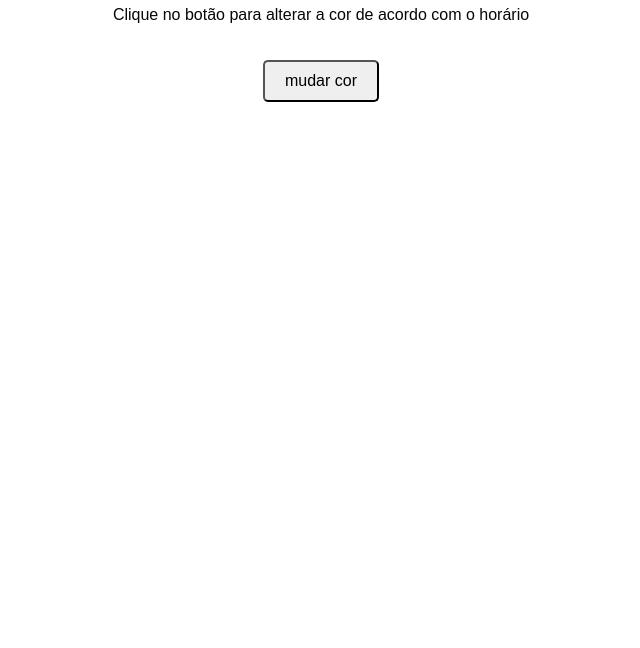
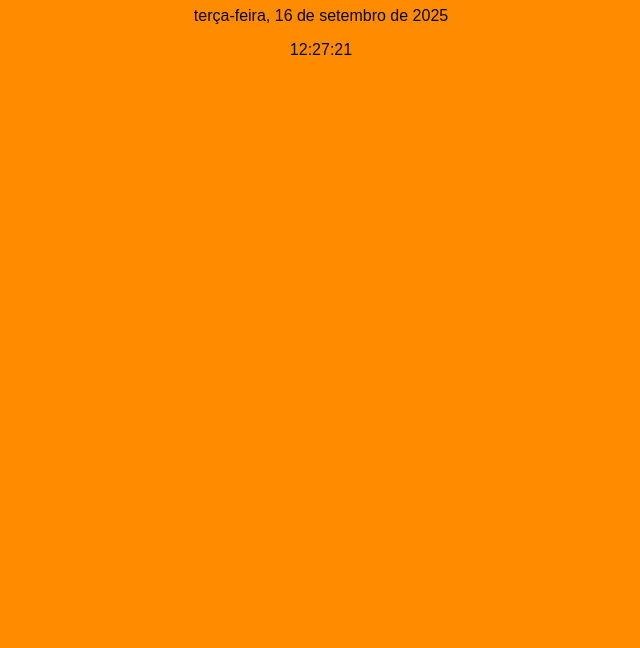
Before and after one commit to CarvalhaisMoises/frontend, a plain HTML site: page tema_por_horário/index.html in a window 1280 px wide. Shown: the part 152-800 px from the top of the page, without its empty margins (319-959 px from the left). Drawn offline with Linux system fonts and the light colour scheme.

Commit message:
Update index.html

```diff
--- a/tema_por_horário/index.html
+++ b/tema_por_horário/index.html
@@ -2,68 +2,82 @@
 <html lang="pt-br">
   <head>
     <style>
-        body{
-            transition:background-color 1s;
+      body {
+        transition: background-color 1s;
         font-family: Arial, sans-serif;
         color: rgb(7, 7, 7);
         text-align: center;
         padding-top: 70px;
       }
-        button{
+      button {
         padding: 10px 20px;
         font-size: 16px;
         margin-top: 20px;
-            cursor:pointer;
+        cursor: pointer;
         border-radius: 5px;
       }
-        @media(max-width: 768px) {
-            body{font-size: 35px; padding-top: 50px;}
-            button{font-size: 14px; padding:8px 16px;}
+      @media (max-width: 768px) {
+        body {
+          font-size: 35px;
+          padding-top: 50px;
+        }
+        button {
+          font-size: 14px;
+          padding: 8px 16px;
+        }
       }
     </style>
-    <meta charset="UTF-8">
-    <meta name="viewport" content="width=, initial-scale=1.0">
+    <meta charset="UTF-8" />
+    <meta name="viewport" content="width=, initial-scale=1.0" />
     <title>Document</title>
-
   </head>
   <body>
-    <h1 id="titulo">Bem vindo!</h1>
-    <p>Clique no botão para alterar a cor de acordo com o horário</p>
+    <h1 id="titulo"></h1>
+    <p id="data"></p>
     <p id="hora"></p>
-    <p id="data"></p>
-    <button onclick="trocar()">mudar cor</button>
 
     <script>
-        function trocar(){
-            const agora = new Date();
-            const opcoes = { weekday: 'long', year:'numeric', month: 'long', day: 'numeric'};
-            const hora = agora.getHours();
-            const minutos = agora.getMinutes().toString().padStart(2, "0");
-            const dataFormada = agora.toLocaleDateString("pt-BR", opcoes);
+      function trocar() {
+        let agora = new Date();
+        let opcoes = {
+          weekday: "long",
+          year: "numeric",
+          month: "long",
+          day: "numeric",
+        };
+        let hora = agora.getHours();
+        let minutos = agora.getMinutes().toString().padStart(2, "0");
+        let segundos = agora.getSeconds().toString().padStart(2, "0");
+        let dataFormada = agora.toLocaleDateString("pt-BR", opcoes);
         // const dataFormada = agora.toLocaleDateString("pt-BR", )
         let cor;
         let mensagem;
-
-            if (hora>= 6 && hora< 12){
+        if (hora >= 6 && hora < 12) {
           cor = "#FFD700";
           mensagem = "bom dia! ☀️";
-
-            } else if (hora >=12 && hora < 18) {
+        } else if (hora >= 12 && hora < 18) {
           cor = "#FF8C00";
           mensagem = "Boa tarde 🌤️";
-            }else if (hora >=18 && hora <23){
+        } else if (hora >= 18 && hora < 23) {
           cor = "#1E90FF";
-                mensagem ="Hora de descançar!!🌙";
-
-            }else { cor = "#ff0000";
+          mensagem = "Hora de descançar!!🌙";
+        } else {
+          cor = "#ff0000";
           mensagem = "Hora de descançar!";
         }
 
-            document.body.style.backgroundColor=cor;
+        document.body.style.backgroundColor = cor;
         document.getElementById("titulo").innerHTML = mensagem;
-            document.getElementById("hora").innerHTML = hora + ":" + minutos;
         document.getElementById("data").innerHTML = dataFormada;
+        document.getElementById("hora").innerHTML =
+          hora + ":" + minutos + ":" + segundos;
       }
+
+      window.onload = function(){
+        trocar();
+        setInterval(trocar ,5)
+      }
+
     </script>
   </body>
 </html>
```
Lines whose indentation alone changed are shown as unchanged.
